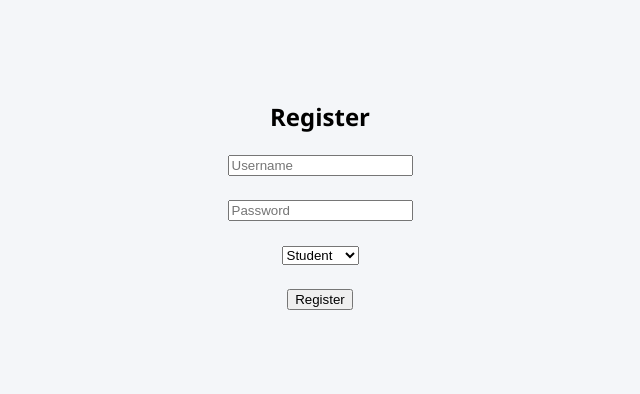
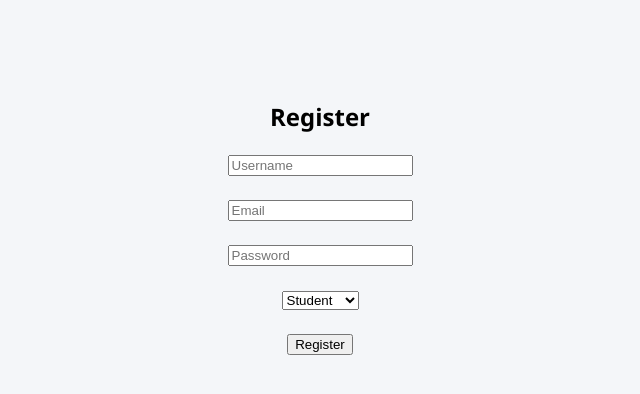
Before and after one commit to 93sachin/job-portal-frontend, a React (Create React App) app: page /register in a window 1280 px wide. Shown: the top 394 px of the page, without its empty margins (320-960 px from the left). Built offline with nearby package versions, Linux system fonts and the light colour scheme.

Commit message:
fix register email

```diff
--- a/src/Register.js
+++ b/src/Register.js
@@ -3,6 +3,7 @@ import React, { useState } from "react";
 function Register() {
 
 const [username,setUsername]=useState("")
+const [email,setEmail]=useState("")
 const [password,setPassword]=useState("")
 const [role,setRole]=useState("student")
 
@@ -17,6 +18,7 @@ headers:{
 },
 body:JSON.stringify({
 username,
+email,
 password,
 role
 })
@@ -39,6 +41,13 @@ return (
 <input
 placeholder="Username"
 onChange={(e)=>setUsername(e.target.value)}
+/>
+
+<br/><br/>
+
+<input
+placeholder="Email"
+onChange={(e)=>setEmail(e.target.value)}
 />
 
 <br/><br/>
```
